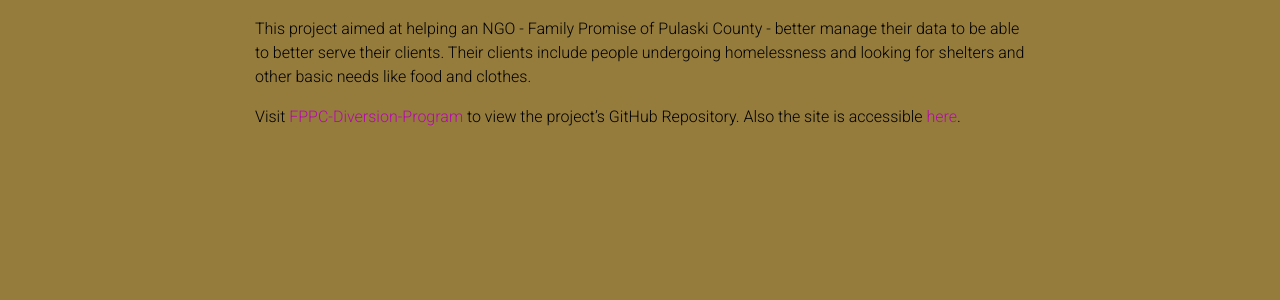
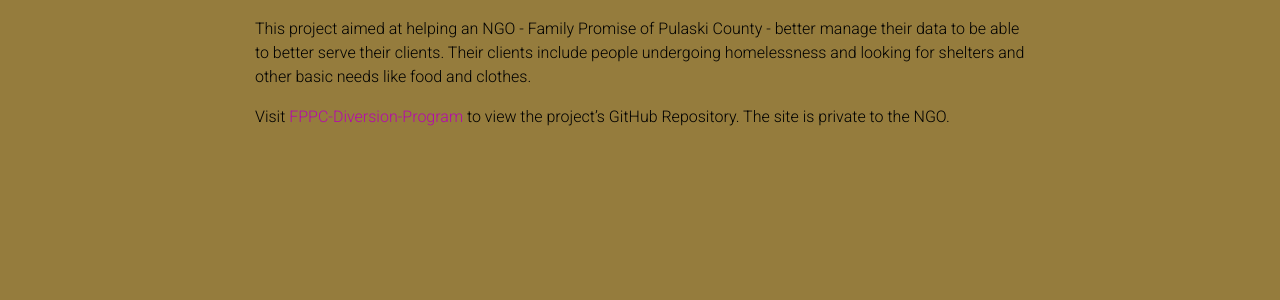
Before and after one commit to jcntambara15/jc-portfolio, a Jekyll site: the page built from _projects/2_project.md, in a window 1280 px wide. Shown: the part 197-497 px from the top of the page. Built offline with Jekyll 4.4.1, drawn with Linux system fonts in a browser that asks for light colours; comment, search, counter and statistics services are not loaded; a style sheet for code colours, icons or effects is not loaded.

Commit message:
Update 2_project.md

```diff
--- a/_projects/2_project.md
+++ b/_projects/2_project.md
@@ -10,4 +10,4 @@
 
 This project aimed at helping an NGO - Family Promise of Pulaski County - better manage their data to be able to better serve their clients. Their clients include people undergoing homelessness and looking for shelters and other basic needs like food and clothes.
 
-Visit [FPPC-Diversion-Program](https://github.com/jcntambara15/family-promise-web-app) to view the project's GitHub Repository. Also the site is accessible [here](https://familypromisepulaskicounty.azurewebsites.net/).
+Visit [FPPC-Diversion-Program](https://github.com/jcntambara15/family-promise-web-app) to view the project's GitHub Repository. The site is private to the NGO.
```
